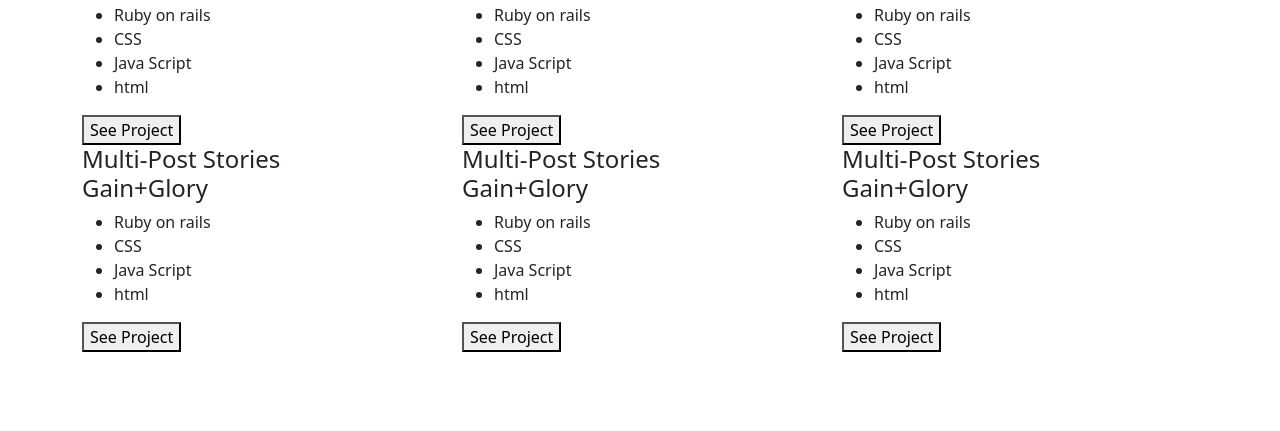
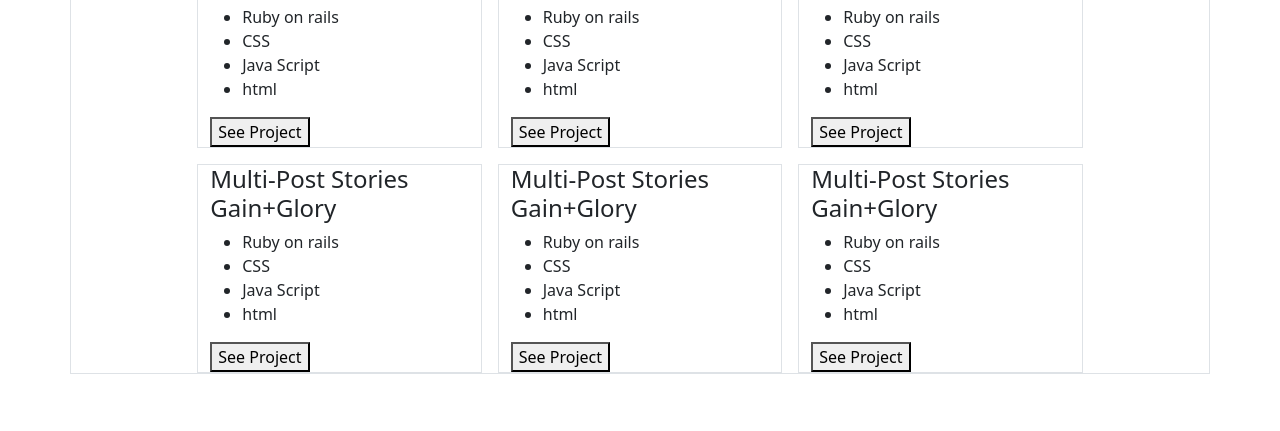
Before and after one commit to ndorrh/Portfolio-with-BS, a website: page index.html in a window 1280 px wide. Shown: the part 369-800 px from the top of the page. Drawn offline with nearby package versions, Linux system fonts and the light colour scheme.

Commit message:
Add style for my work section

```diff
--- a/index.html
+++ b/index.html
@@ -88,23 +88,23 @@
 
       <section class="container d-grid justify-content-center">
         <div class="row">
-          <h2 class="col-12">My Recent Works</h2>
+          <h2 class="col-12 text-center">My Recent Works</h2>
         </div>
-        <div class="row">
-          <section class="col-4">
-            <div class="project-title">
-              <h4 class="project-name">Multi-Post Stories <br />Gain+Glory</h4>
-              <ul class="langues-use">
-                <li class="language ruby">Ruby on rails</li>
-                <li class="language">CSS</li>
-                <li class="language">Java Script</li>
-                <li class="language">html</li>
+        <div class="row gap-3 border d-flex justify-content-center">
+          <section class="col-3 border">
+            <div class="">
+              <h4 class="">Multi-Post Stories <br />Gain+Glory</h4>
+              <ul class="">
+                <li class="">Ruby on rails</li>
+                <li class="">CSS</li>
+                <li class="">Java Script</li>
+                <li class="">html</li>
               </ul>
               <button type="button" class="see-project">See Project</button>
             </div>
           </section>
 
-          <section class="col-4">
+          <section class="col-3 border">
             <div class="project-title">
               <h4 class="project-name">
                 Multi-Post Stories<br />
@@ -120,7 +120,7 @@
             </div>
           </section>
 
-          <section class="col-4">
+          <section class="col-3 border">
             <div class="project-title">
               <h4 class="project-name">
                 Multi-Post Stories<br />
@@ -136,7 +136,7 @@
             </div>
           </section>
 
-          <section class="col-4">
+          <section class="col-3 border">
             <div class="project-title">
               <h4 class="project-name">
                 Multi-Post Stories<br />
@@ -152,7 +152,7 @@
             </div>
           </section>
 
-          <section class="col-4">
+          <section class="col-3 border">
             <div class="project-title">
               <h4 class="project-name">
                 Multi-Post Stories<br />
@@ -168,7 +168,7 @@
             </div>
           </section>
 
-          <section class="col-4">
+          <section class="col-3 border">
             <div class="project-title">
               <h4 class="project-name">Multi-Post Stories <br />Gain+Glory</h4>
               <ul class="langues-use">
```
